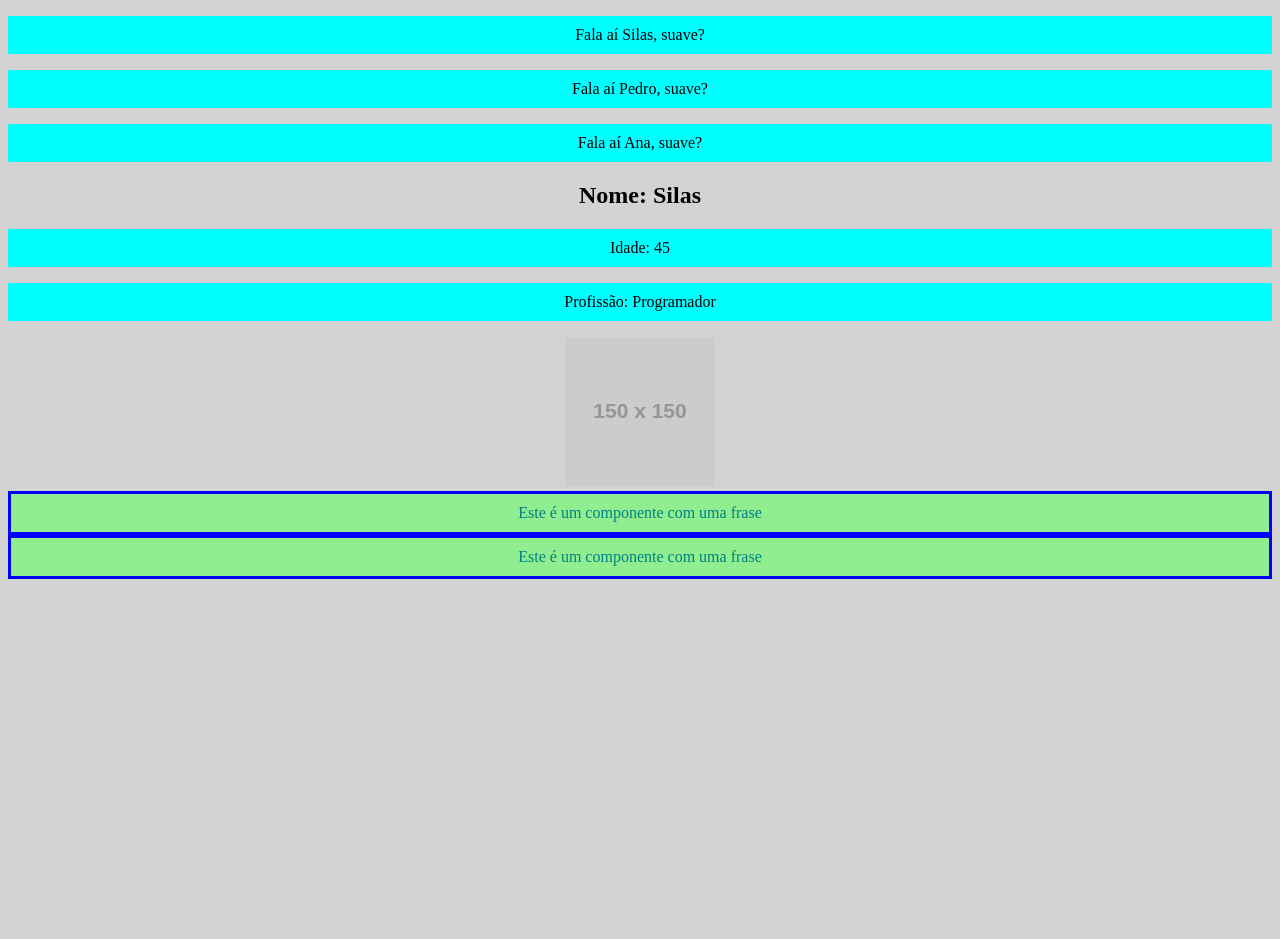
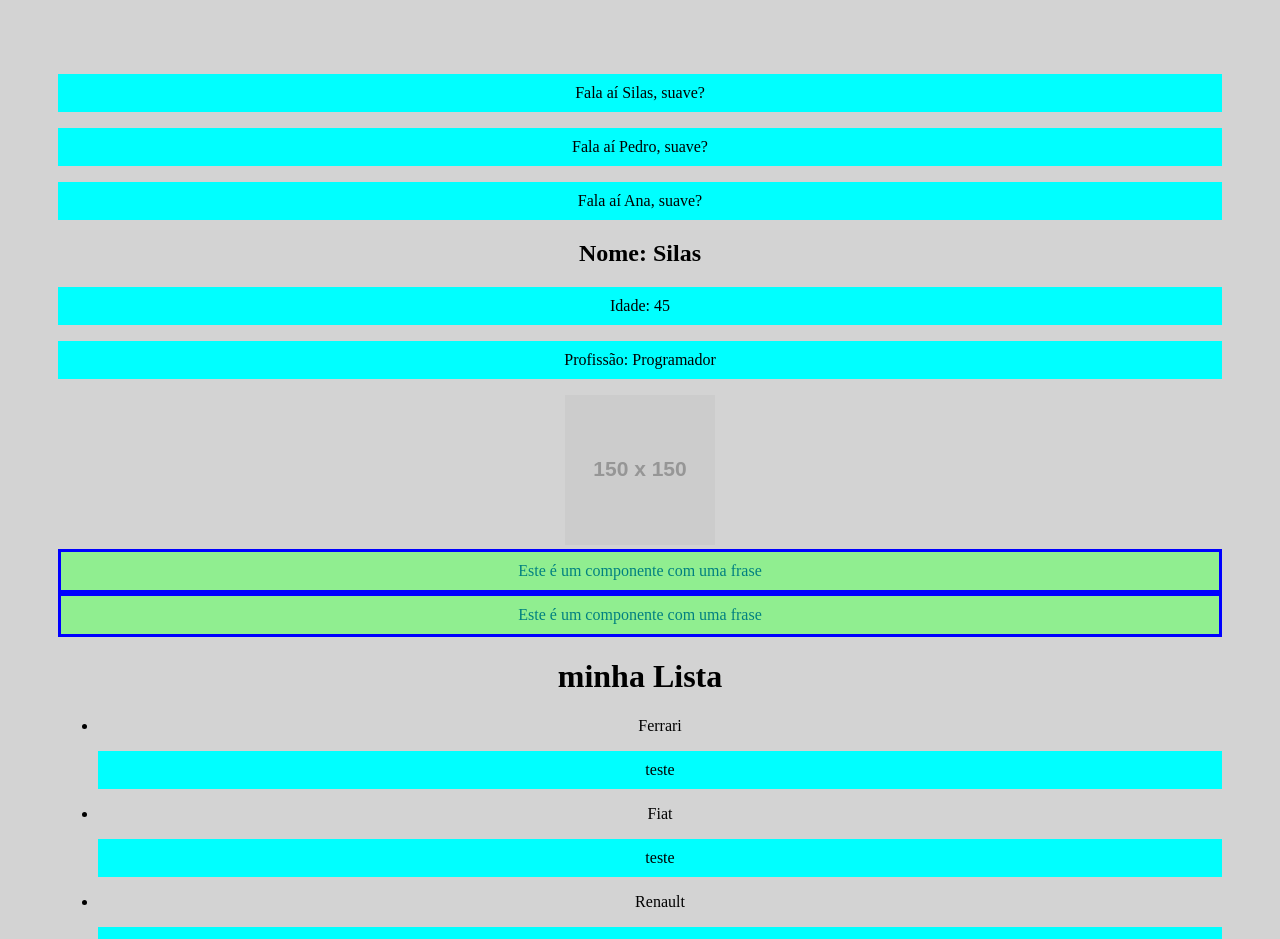
Before and after one commit to SilasFas/React-studies-2, a React (Create React App) app: page / in a window 1280 px wide. Shown: the top 939 px of the page. Before the commit the page ends 800 px from the top, so only its background shows below. Built offline with nearby package versions, Linux system fonts and the light colour scheme.

Commit message:
React fragments

```diff
--- a/src/App.js
+++ b/src/App.js
@@ -3,7 +3,7 @@
 import { SayMyName } from './components/SayMyName';
 import { Pessoa } from './components/Pessoa';
 import { Frase } from './components/Frase';
-
+import { List } from './components/List';
 
 function App() {
   const nome = 'Ana'
@@ -20,6 +20,8 @@
       />
       <Frase />
       <Frase />
+      < List />
+
     </div>
   );
 }
--- /dev/null
+++ b/src/components/Item.js
@@ -0,0 +1,8 @@
+export const Item = (props) => {
+    return (
+        <>
+            <li>{props.marca}</li>
+            <p>teste</p>
+        </>
+    )
+}
--- /dev/null
+++ b/src/components/List.js
@@ -0,0 +1,14 @@
+import { Item } from "./Item"
+
+export const List = () => {
+    return (
+        <>
+            <h1>minha Lista</h1>
+            <ul>
+                <Item marca='Ferrari'/>
+                <Item marca='Fiat'/>
+                <Item marca='Renault'/>
+            </ul>
+        </>
+    )
+}
--- a/src/index.css
+++ b/src/index.css
@@ -1,5 +1,7 @@
 body {
   background-color: lightgray;
+  padding: 50px;
+  padding-bottom: 500px;
 }
 
 p {
```
